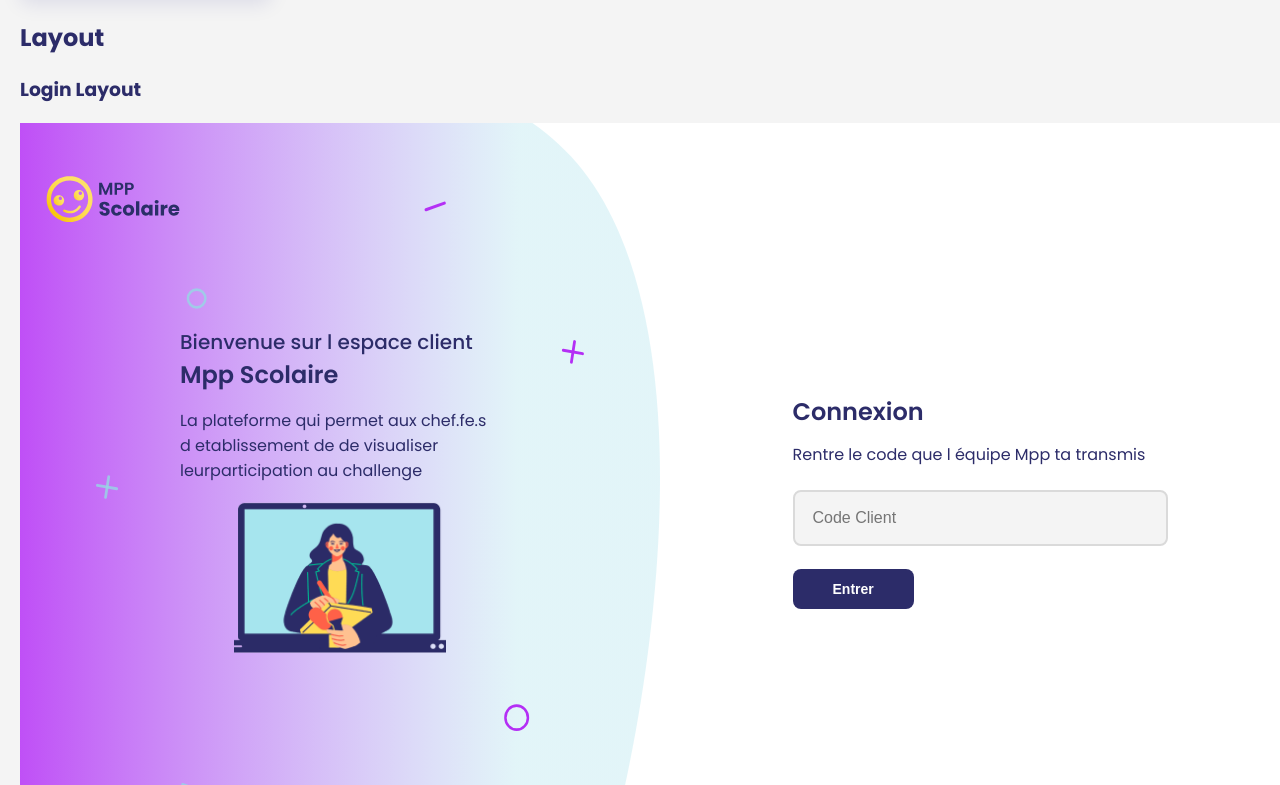
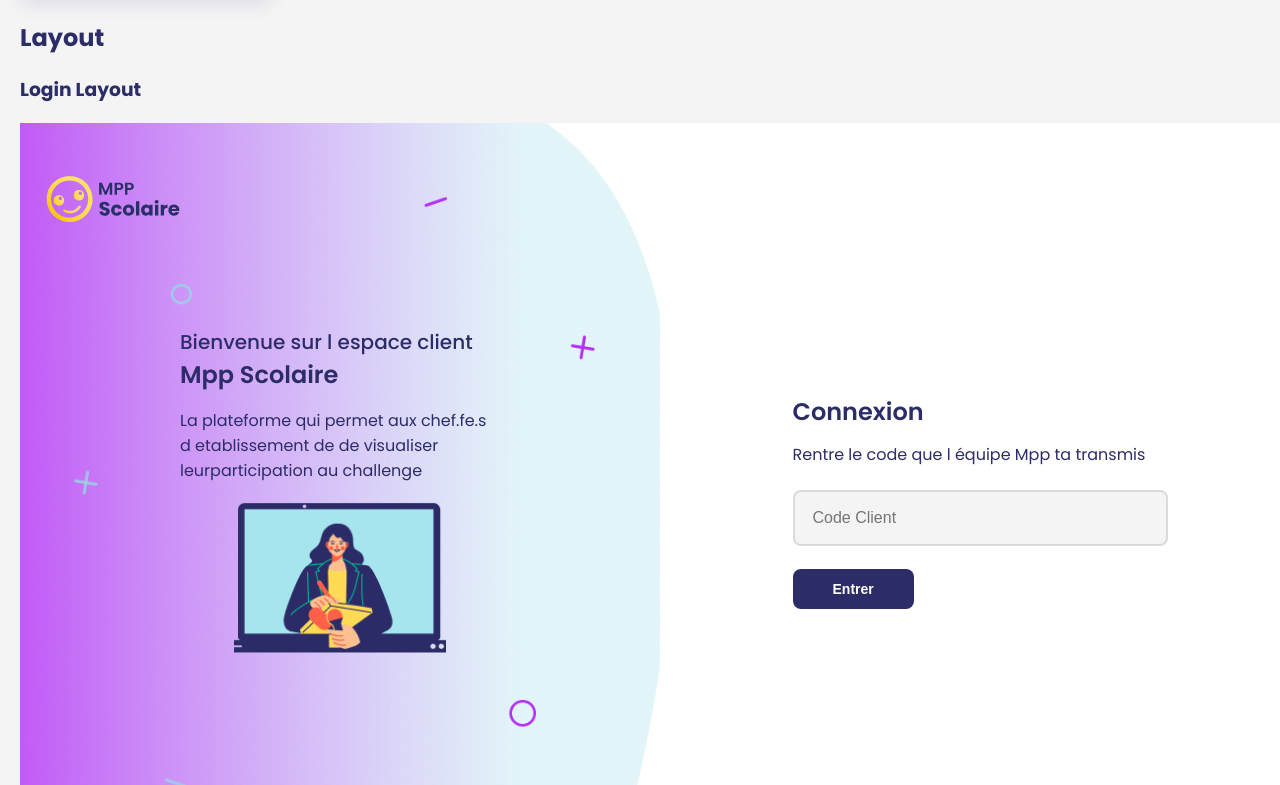
Before and after one commit to Ma-Petite-Planete/ma-petite-librairie, a React (Vite) app: page / in a window 1280 px wide. Shown: the part 3575-4360 px from the top of the page. Built offline with nearby package versions, Linux system fonts and the light colour scheme.

Commit message:
test png bckg

```diff
--- a/src/layout/login/mpp_login_layout.css
+++ b/src/layout/login/mpp_login_layout.css
@@ -3,7 +3,8 @@
   display: flex;
   flex-direction: column;
   align-items: center;
-  height: 100%;
+  height: 100vh;
+  width: 100vw;
 }
 
 .container_right_side {
@@ -96,7 +97,7 @@
   }
 
   .login_sco_background {
-    background-image: url('../../ressources/background/scoBackground.svg');
+    background-image: url('../../ressources/background/scoBackground.png');
   }
 
   .login_gp_background {
```
Also changed, not shown: src/ressources/background/scoBackground.png (added), 1 other file (tests, documents, lock files or other folders).
